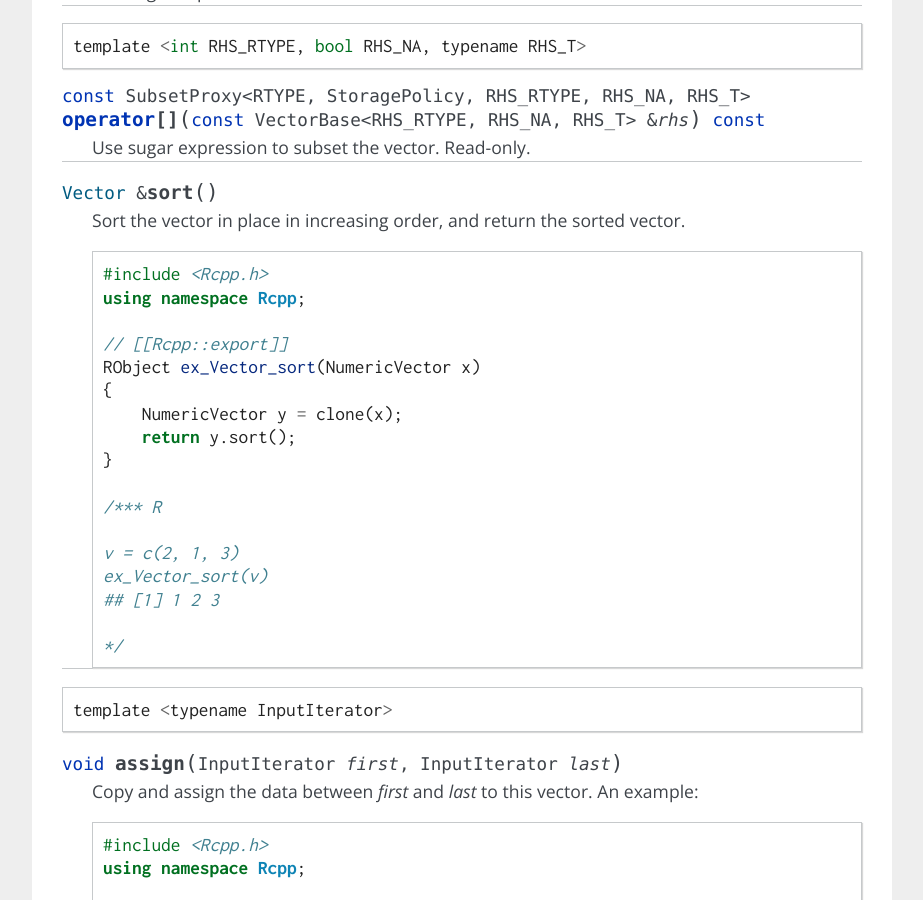
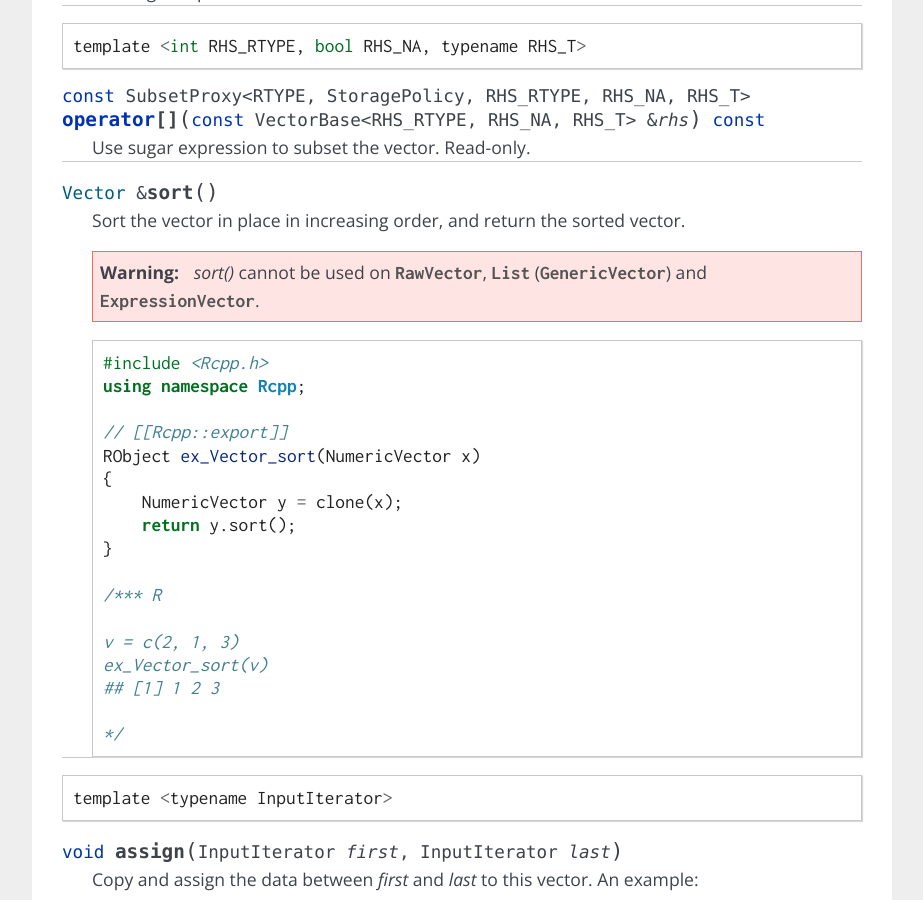
Before and after one commit to yixuan/rcpp-note, a Sphinx documentation site: the page built from source/api/Vector_funs.rst, in a window 1280 px wide and 900 px high, scrolled down 6679 px. Shown: the whole window, without its empty margins (198-1121 px from the left). Built offline with Sphinx 7.4.7, drawn with Linux system fonts in a browser that asks for light colours.

Commit message:
warning for sort()

```diff
--- a/source/api/Vector_funs.rst
+++ b/source/api/Vector_funs.rst
@@ -332,6 +332,10 @@ Defined  in **Vector**
 .. cpp:function:: Vector& sort()
 
    Sort the vector in place in increasing order, and return the sorted vector.
+
+   .. warning::
+
+      `sort()` cannot be used on :cpp:type:`RawVector`, :cpp:type:`List` (:cpp:type:`GenericVector`) and :cpp:type:`ExpressionVector`.
 
    .. code-block:: cpp
 
```
